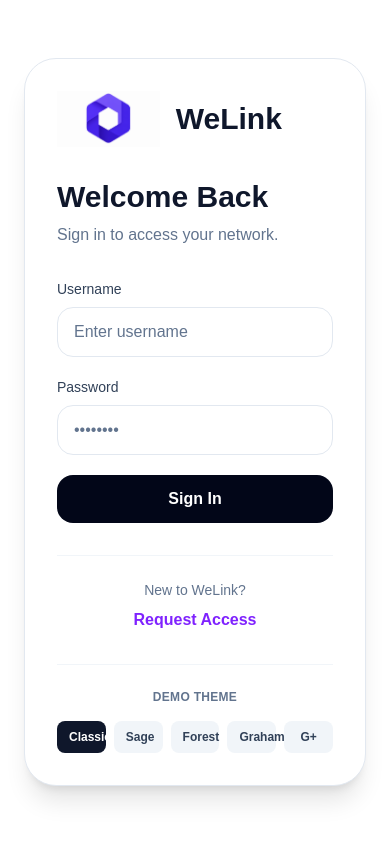
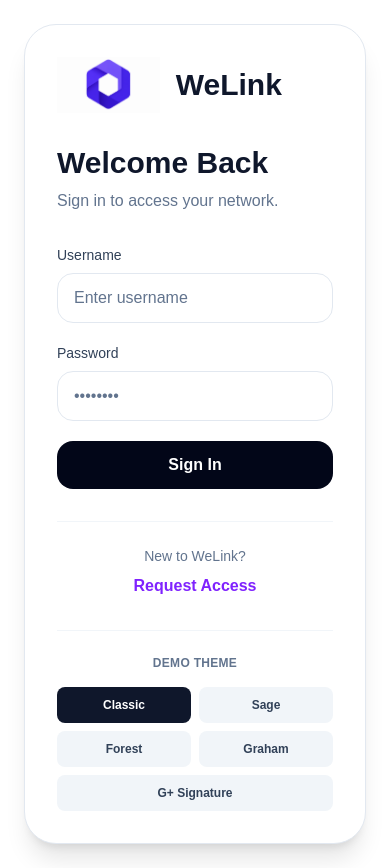
Before and after one commit to Welink-pixie/welink-demo, a Next.js app: page / in a window 390 px wide. Before the commit the page ends 844 px from the top, so only its background shows below. Built offline with nearby package versions, Linux system fonts and the light colour scheme; no server answers.

Commit message:
Fix mobile theme button layout on sign-in page

```diff
--- a/components/auth/LoginForm.tsx
+++ b/components/auth/LoginForm.tsx
@@ -183,10 +183,10 @@ export default function LoginForm() {
           <p className="text-xs font-semibold text-slate-500 uppercase tracking-wide text-center mb-4">
             Demo Theme
           </p>
-          <div className="grid grid-cols-5 gap-2">
+          <div className="grid grid-cols-2 gap-2 sm:grid-cols-3">
             <button
               onClick={() => switchTheme("classic")}
-              className={`flex-1 px-3 py-2 rounded-lg text-xs font-semibold transition ${
+              className={`px-3 py-2.5 rounded-lg text-xs font-semibold transition ${
                 currentTheme === "classic"
                   ? "bg-slate-900 text-white"
                   : "bg-slate-100 text-slate-700 hover:bg-slate-200"
@@ -196,7 +196,7 @@ export default function LoginForm() {
             </button>
             <button
               onClick={() => switchTheme("sage")}
-              className={`flex-1 px-3 py-2 rounded-lg text-xs font-semibold transition ${
+              className={`px-3 py-2.5 rounded-lg text-xs font-semibold transition ${
                 currentTheme === "sage"
                   ? "bg-amber-700 text-white"
                   : "bg-slate-100 text-slate-700 hover:bg-slate-200"
@@ -206,7 +206,7 @@ export default function LoginForm() {
             </button>
             <button
               onClick={() => switchTheme("forest")}
-              className={`flex-1 px-3 py-2 rounded-lg text-xs font-semibold transition ${
+              className={`px-3 py-2.5 rounded-lg text-xs font-semibold transition ${
                 currentTheme === "forest"
                   ? "bg-emerald-700 text-white"
                   : "bg-slate-100 text-slate-700 hover:bg-slate-200"
@@ -216,7 +216,7 @@ export default function LoginForm() {
             </button>
             <button
               onClick={() => switchTheme("graham")}
-              className={`flex-1 px-3 py-2 rounded-lg text-xs font-semibold transition ${
+              className={`px-3 py-2.5 rounded-lg text-xs font-semibold transition ${
                 currentTheme === "graham"
                   ? "bg-green-700 text-white"
                   : "bg-slate-100 text-slate-700 hover:bg-slate-200"
@@ -226,13 +226,13 @@ export default function LoginForm() {
             </button>
             <button
               onClick={() => switchTheme("graham-signature")}
-              className={`flex-1 px-3 py-2 rounded-lg text-xs font-semibold transition ${
+              className={`col-span-2 sm:col-span-1 px-3 py-2.5 rounded-lg text-xs font-semibold transition ${
                 currentTheme === "graham-signature"
                   ? "bg-[#1f4e37] text-white"
                   : "bg-slate-100 text-slate-700 hover:bg-slate-200"
               }`}
             >
-              G+
+              G+ Signature
             </button>
           </div>
         </div>
```
